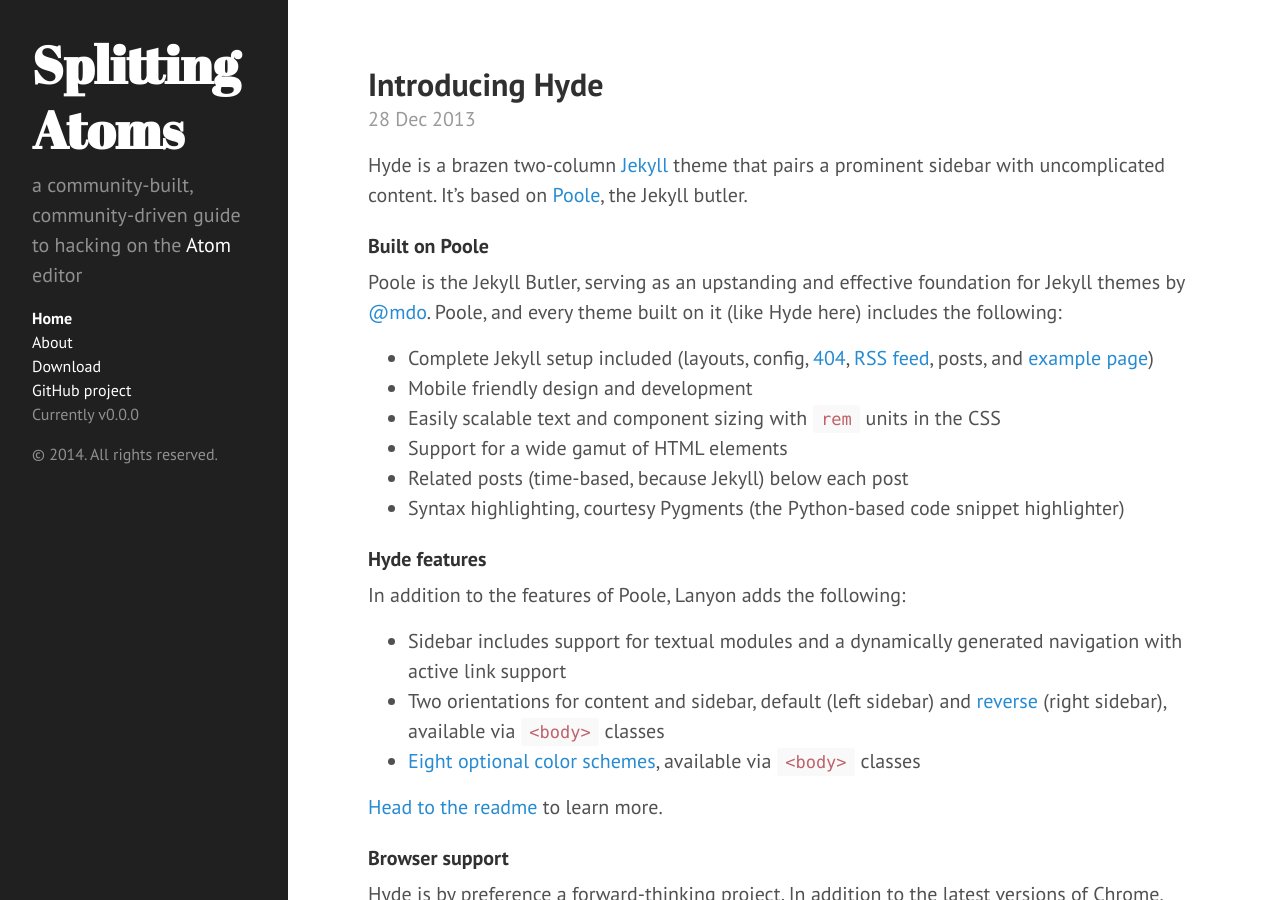
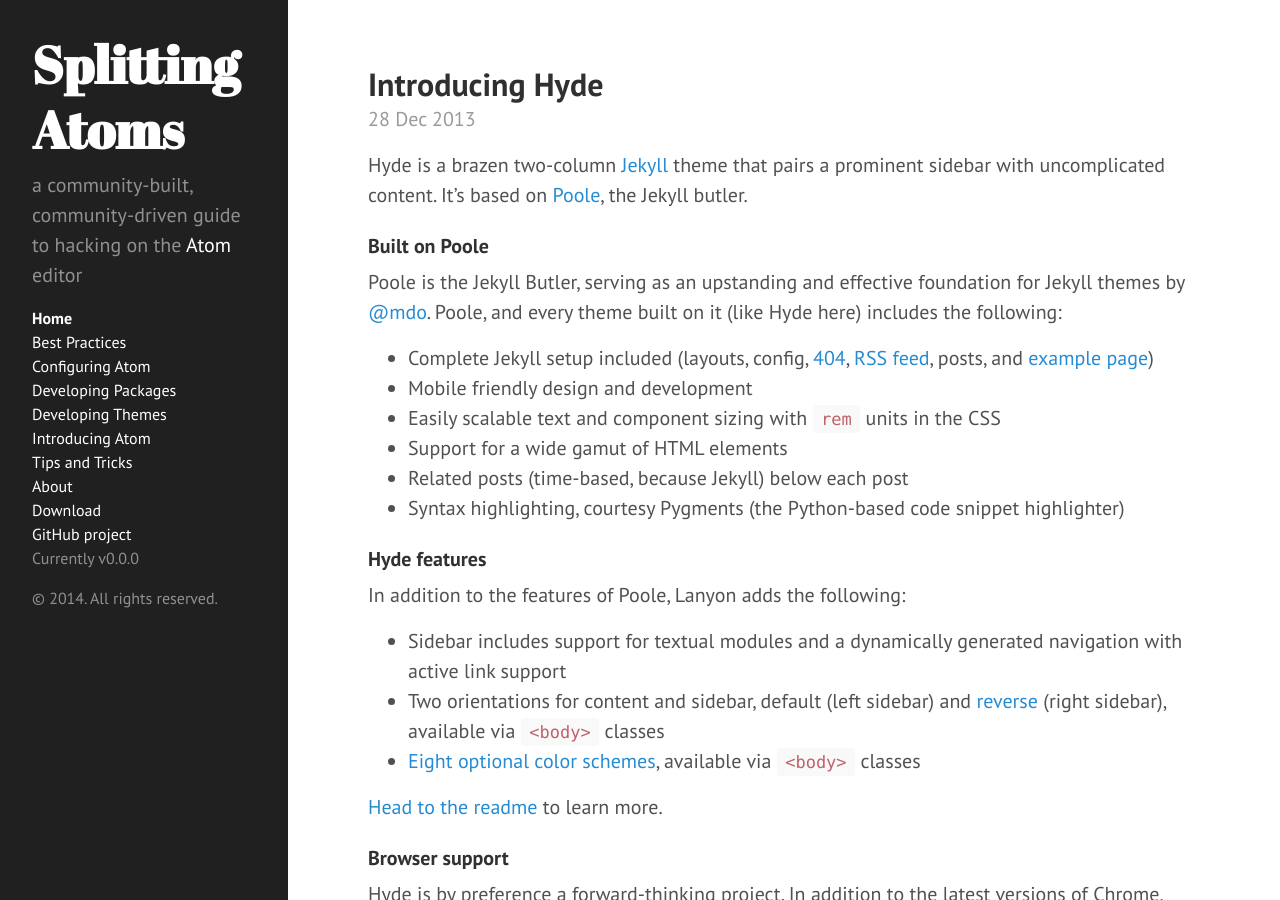
Before and after one commit to jbranchaud/splitting-atoms, a Jekyll site: the page built from index.html, in a window 1280 px wide and 900 px high. Built offline with Jekyll 4.4.1, drawn with Linux system fonts in a browser that asks for light colours; Markdown is read by kramdown in place of the engine named in the settings; the list of posts is cut into pages by our own code.

Commit message:
Adding the main pages for the site.

```diff
--- /dev/null
+++ b/ConfiguringAtom.md
@@ -0,0 +1,6 @@
+---
+layout: page
+title: Configuring Atom
+---
+
+An introduction to configuring and customizing Atom.
--- /dev/null
+++ b/DevelopingPackages.md
@@ -0,0 +1,6 @@
+---
+layout: page
+title: Developing Packages
+---
+
+An introduction to developing packages for Atom.
--- /dev/null
+++ b/DevelopingThemes.md
@@ -0,0 +1,6 @@
+---
+layout: page
+title: Developing Themes
+---
+
+An introduction to developing UI and syntax themes for Atom.
--- /dev/null
+++ b/IntroducingAtom.md
@@ -0,0 +1,6 @@
+---
+layout: page
+title: Introducing Atom
+---
+
+An introduction to Atom and the things you need to know before you start developing.
```
Also changed, not shown: BestPractices.md (+4 -1 lines), TipsAndTricks.md (+4 -1 lines).
